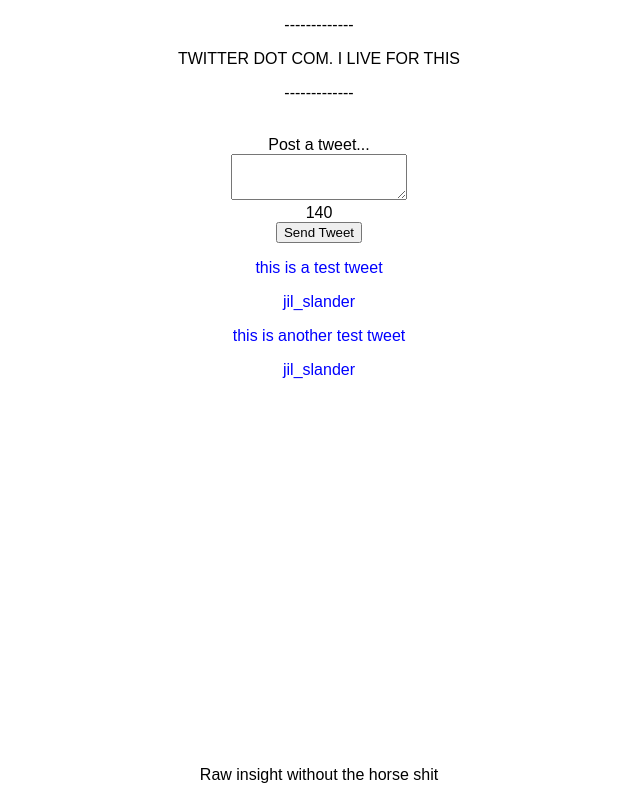
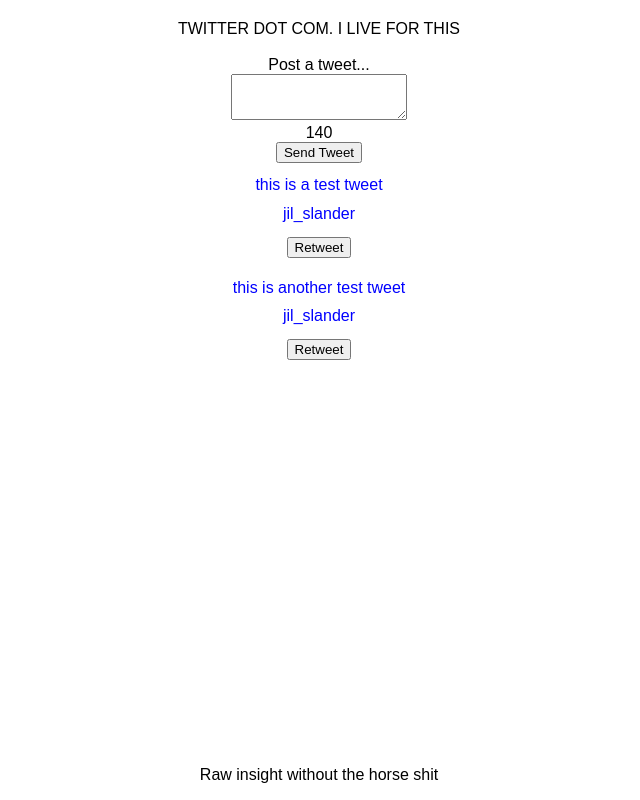
Before and after one commit to sophiehelf/mini-twit, a React (Create React App) app: page / in a window 1280 px wide. Shown: the whole page, without its empty margins (321-961 px from the left). Built offline with nearby package versions, Linux system fonts and the light colour scheme.

Commit message:
added retweet button, styling

```diff
--- a/src/Container.js
+++ b/src/Container.js
@@ -9,10 +9,8 @@
 
 	render() {
 		return(
-			<div>
-			<p>-------------</p>
-			<div>TWITTER DOT COM. I LIVE FOR THIS</div>
-			<p>-------------</p>
+			<div className="container">
+			<div className="header">TWITTER DOT COM. I LIVE FOR THIS</div>
 			<br />
 			<TweetBox />
 			</div>
--- a/src/TweetBox.js
+++ b/src/TweetBox.js
@@ -8,7 +8,7 @@
 
 		this.state = {
 			charsLeft: 140,
-			tweets: ["this is a test tweet", "this is another test tweet"],
+			tweetList: ["this is a test tweet", "this is another test tweet"],
 			username: "jil_slander"
 		}
 	}
@@ -18,14 +18,14 @@
 		console.log(this.textInput.current.value)
 		if (this.textInput.current.value != "") {
 			this.setState({
-				tweets: [this.textInput.current.value, ...this.state.tweets]
+				tweetList: [this.textInput.current.value, ...this.state.tweetList]
 			})
 		} else {
 			return false
 		}
 	}
 
-	charTicker = (e) => {
+	charTicker = () => {
 		this.setState({
 			charsLeft: 140 - this.textInput.current.value.length
 		})
@@ -44,7 +44,7 @@
 				<div>{this.state.charsLeft}</div>
 				<button type="submit" value="Submit">Send Tweet </button>
 			</form>
-			{this.state.tweets.map((tweets, idx) => {
+			{this.state.tweetList.map((tweets, idx) => {
 				return <TweetList tweets={tweets} key={idx} username={this.state.username}/>
 			})}
 			</div>
--- a/src/TweetList.js
+++ b/src/TweetList.js
@@ -1,13 +1,26 @@
 import React, {Component} from 'react'
 
 
-const TweetList = (props) => {
-	return (
-		<div className="tweet">
-			<p>{props.tweets}</p>
-			<p>{props.username}</p>
-		</div>
-	)
+class TweetList extends Component {
+	constructor(props) {
+		super(props)
+	}
+
+	retweet = () => {
+		this.setState({
+			tweets: [this.props.tweets, ...this.props.tweetList]
+		})
+	}
+
+	render() {
+		return (
+			<div className="tweet">
+				<p>{this.props.tweets}</p>
+				<p>{this.props.username}</p>
+				<button>Retweet</button>
+			</div>
+		)
+	}
 }
 
 export default TweetList
--- a/src/index.css
+++ b/src/index.css
@@ -2,6 +2,15 @@
   margin: 0;
   padding: 0;
   font-family: sans-serif;
+}
+
+.container {
+	width: 400px;
+	margin: auto;
+}
+
+.header {
+	padding-top: 20px;
 }
 
 .input-box {
@@ -11,12 +20,13 @@
 
 .tweet {
 	color: blue;
+	line-height: 0.8;
+	padding-bottom: 8px;
 }
 
 .footer {
 	position: absolute;
 	bottom: 0px;
-
 	margin-left: auto;
 	margin-right: auto;
 	left: 0;
```
